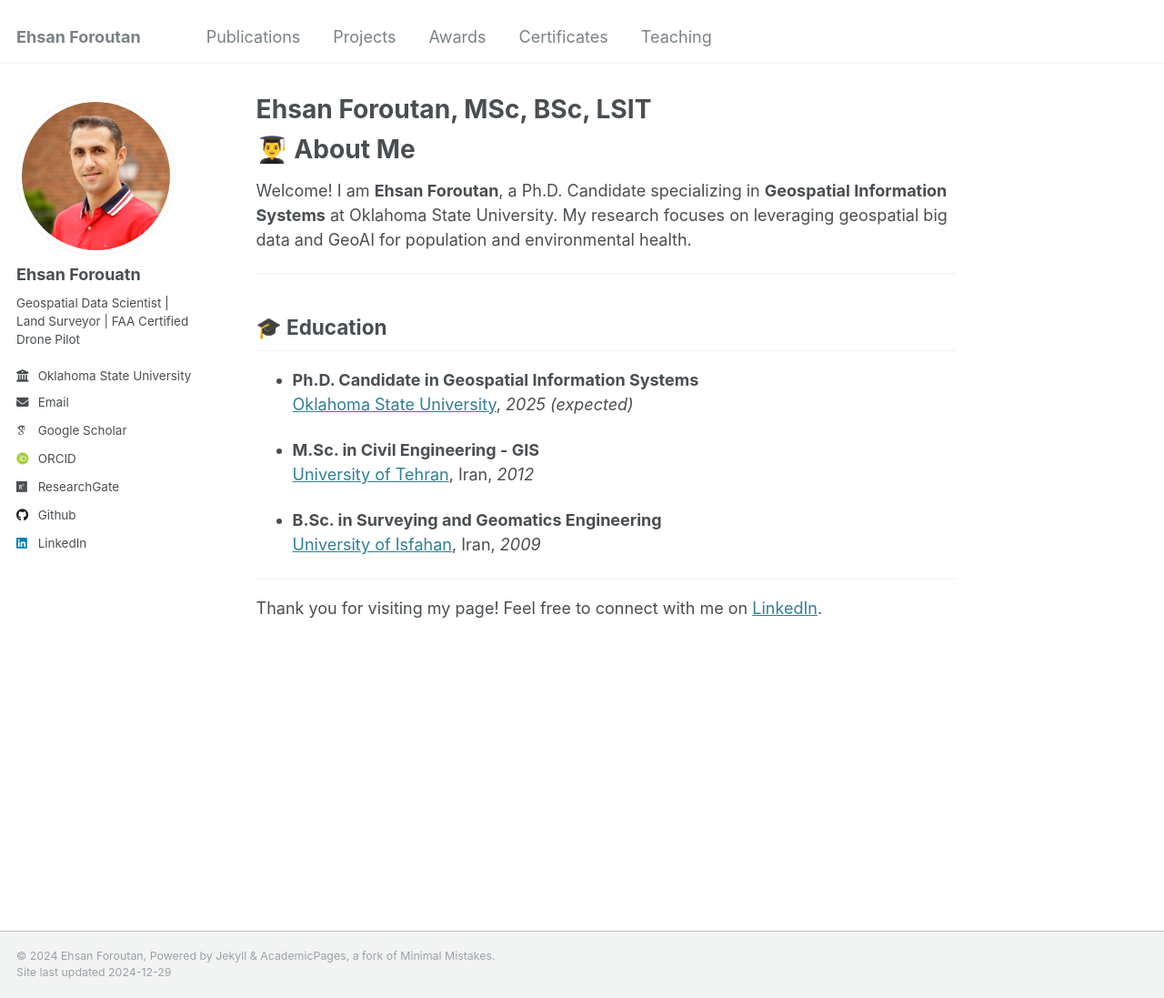
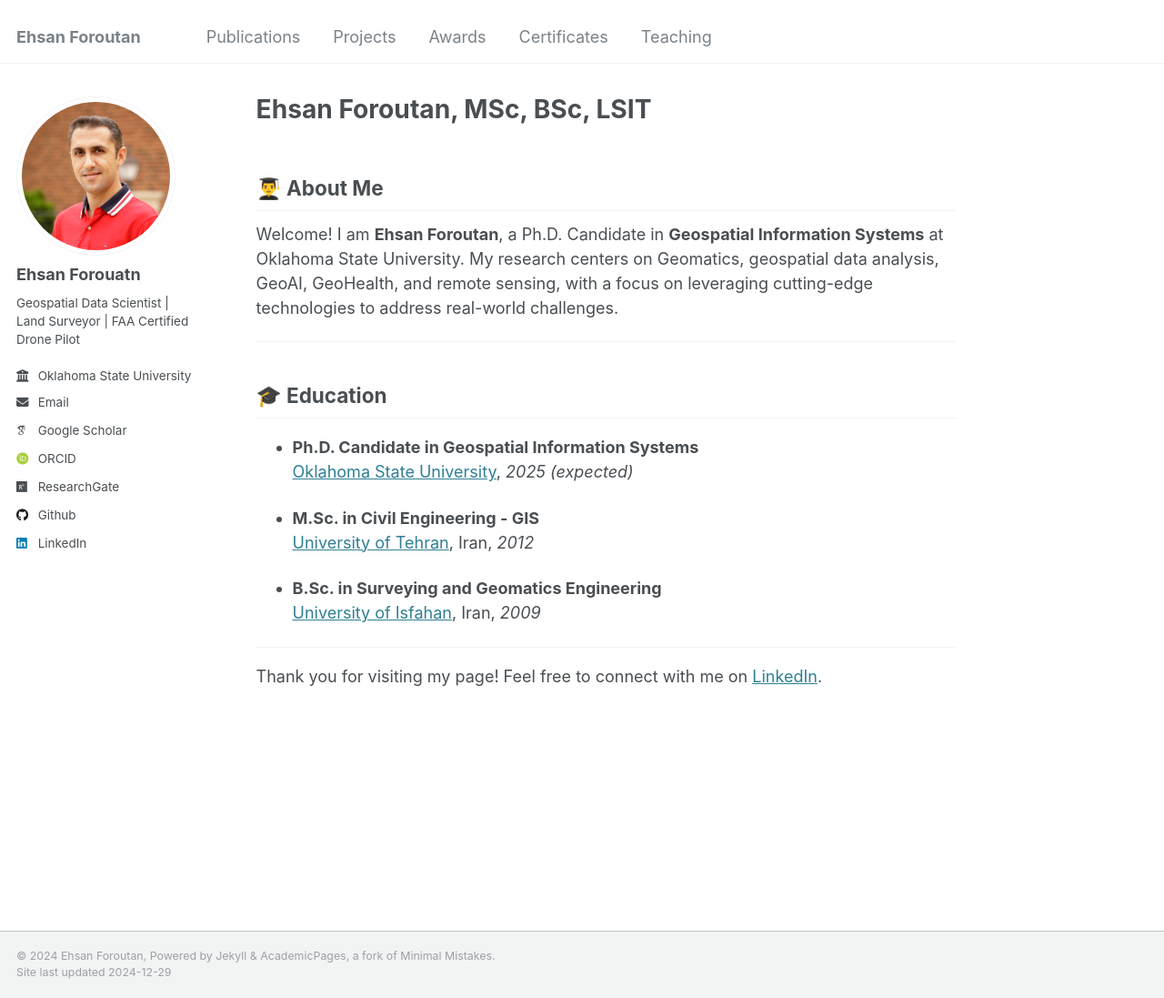
Before and after one commit to eforoutan/eforoutan.github.io, a Jekyll site: the page built from _pages/about.md, in a window 1280 px wide and 1097 px high. Shown: the whole window at 91% size. Built offline with Jekyll 4.4.1, drawn with Linux system fonts in a browser that asks for light colours; some web fonts are replaced.

Commit message:
Update about.md

```diff
--- a/_pages/about.md
+++ b/_pages/about.md
@@ -7,9 +7,9 @@ redirect_from:
   - /about.html
 ---
 
-# 👨‍🎓 About Me
+## 👨‍🎓 About Me
 
-Welcome! I am **Ehsan Foroutan**, a Ph.D. Candidate specializing in **Geospatial Information Systems** at Oklahoma State University. My research focuses on leveraging geospatial big data and GeoAI for population and environmental health.
+Welcome! I am **Ehsan Foroutan**, a Ph.D. Candidate in **Geospatial Information Systems** at Oklahoma State University. My research centers on Geomatics, geospatial data analysis, GeoAI, GeoHealth, and remote sensing, with a focus on leveraging cutting-edge technologies to address real-world challenges.
 
 ---
 
@@ -19,10 +19,10 @@ Welcome! I am **Ehsan Foroutan**, a Ph.D. Candidate specializing in **Geospatial
   [Oklahoma State University](https://go.okstate.edu), *2025 (expected)*
 
 - **M.Sc. in Civil Engineering - GIS**
-  [University of Tehran](https://ut.ac.ir), Iran, *2012*
+  [University of Tehran](https://ut.ac.ir/en), Iran, *2012*
 
 - **B.Sc. in Surveying and Geomatics Engineering**
-  [University of Isfahan](https://ui.ac.ir), Iran, *2009*
+  [University of Isfahan](https://www.ui.ac.ir/EN), Iran, *2009*
 
 ---
 
```
